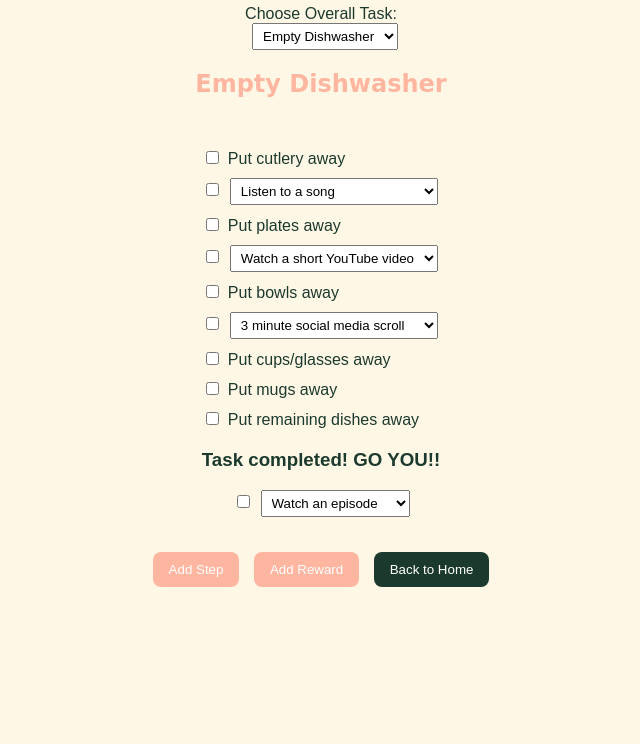
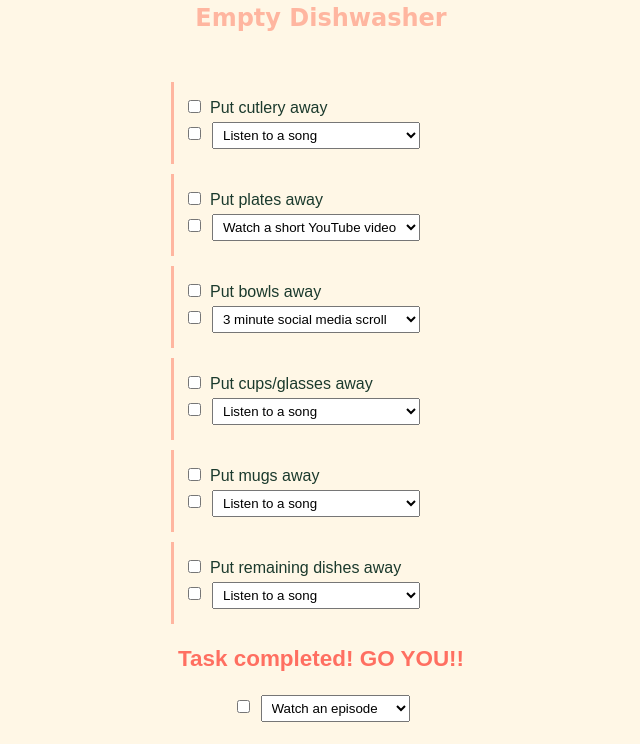
Before and after one commit to staceycicivelli-cpu/ADHD-helper, a plain HTML site: page motivation.html in a window 1280 px wide. Shown: the part 162-906 px from the top of the page, without its empty margins (319-959 px from the left). Before the commit the page ends 840 px from the top, so only its background shows below. Drawn offline with Linux system fonts and the light colour scheme; a web font is replaced by a local one.

Commit message:
Update motivation.html

```diff
--- a/motivation.html
+++ b/motivation.html
@@ -22,9 +22,15 @@ h1, h2 {
   display: inline-block;
   text-align: left;
   margin-top: 20px;
+  min-width: 300px;
+}
+.step-container {
+  margin: 10px 0;
+  padding: 10px;
+  border-left: 3px solid #ffb6a0;
 }
 .check-item {
-  margin: 10px 0;
+  margin: 5px 0;
 }
 .check-item label {
   margin-left: 6px;
@@ -61,6 +67,12 @@ select, input[type="text"] {
 #buttonContainer {
   margin-top: 20px;
 }
+#finalReward {
+  text-align: center;
+  margin-top: 20px;
+  font-size: 1.2em;
+  color: #ff6f61;
+}
 </style>
 </head>
 <body>
@@ -71,6 +83,7 @@ select, input[type="text"] {
 <select id="taskSelect">
   <option value="Empty Dishwasher">Empty Dishwasher</option>
   <option value="Clean Bathroom">Clean Bathroom</option>
+  <option value="Write an Essay">Write an Essay</option>
   <option value="custom">Custom Task...</option>
 </select>
 
@@ -107,6 +120,14 @@ document.addEventListener('DOMContentLoaded', () => {
       { step: 'Clean toilet', reward: 'Stretch for 3 mins' },
       { step: 'Wipe mirror', reward: '' },
       { step: 'Mop floor', reward: '' }
+    ],
+    "Write an Essay": [
+      { step: 'Write a plan/outline', reward: '' },
+      { step: 'Write the first sentence', reward: '' },
+      { step: 'Write an introduction', reward: '' },
+      { step: 'Write the first paragraph', reward: '' },
+      { step: 'Write another paragraph', reward: '' },
+      { step: 'Write a conclusion', reward: '' }
     ]
   };
 
@@ -135,7 +156,7 @@ document.addEventListener('DOMContentLoaded', () => {
       const option = document.createElement('option');
       option.value = opt;
       option.textContent = opt;
-      if(opt===initialText) option.selected = true;
+      if(opt === initialText) option.selected = true;
       select.appendChild(option);
     });
 
@@ -162,8 +183,12 @@ document.addEventListener('DOMContentLoaded', () => {
     return select;
   }
 
-  function addStep(stepText) {
+  function addStep(stepText, rewardText='') {
     if (!stepText) return;
+
+    const stepContainer = document.createElement('div');
+    stepContainer.classList.add('step-container');
+
     const stepDiv = document.createElement('div');
     stepDiv.classList.add('check-item');
 
@@ -174,32 +199,39 @@ document.addEventListener('DOMContentLoaded', () => {
     });
 
     const stepLabel = document.createElement('label');
-    stepLabel.textContent=stepText;
+    stepLabel.textContent = stepText;
 
     stepDiv.appendChild(stepCheckbox);
     stepDiv.appendChild(stepLabel);
+    stepContainer.appendChild(stepDiv);
 
-    const final = document.getElementById('finalReward');
-    stepsContainer.insertBefore(stepDiv, final);
-  }
-
-  function addReward(rewardText='') {
+    // Add reward dropdown under this step
     const rewardDiv = document.createElement('div');
     rewardDiv.classList.add('check-item');
-
     const rewardCheckbox = document.createElement('input');
     rewardCheckbox.type='checkbox';
-    rewardCheckbox.addEventListener('change', ()=>{ if(rewardCheckbox.checked) celebrationSound.play(); });
-
+    rewardCheckbox.addEventListener('change', ()=>{
+      if(rewardCheckbox.checked) celebrationSound.play();
+    });
     const rewardDropdown = createRewardDropdown(rewardText);
     rewardDiv.appendChild(rewardCheckbox);
     rewardDiv.appendChild(rewardDropdown);
 
+    stepContainer.appendChild(rewardDiv);
+
+    // Insert before final reward
     const final = document.getElementById('finalReward');
-    stepsContainer.insertBefore(rewardDiv, final);
+    if(final){
+      stepsContainer.insertBefore(stepContainer, final);
+    } else {
+      stepsContainer.appendChild(stepContainer);
+    }
   }
 
   function addFinalReward(){
+    let existing = document.getElementById('finalReward');
+    if(existing) existing.remove();
+
     const finalContainer = document.createElement('div');
     finalContainer.id='finalReward';
     finalContainer.style.textAlign='center';
@@ -253,8 +285,7 @@ document.addEventListener('DOMContentLoaded', () => {
     stepsContainer.innerHTML='';
     const stepsArray = prefilledTasks[taskName] || [];
     stepsArray.forEach(item=>{
-      addStep(item.step);
-      if(item.reward) addReward(item.reward);
+      addStep(item.step, item.reward);
     });
     addFinalReward();
   }
@@ -280,7 +311,24 @@ document.addEventListener('DOMContentLoaded', () => {
   });
 
   document.getElementById('addRewardBtn').addEventListener('click', ()=>{
-    addReward();
+    // Adds reward to last step container
+    const stepContainers = stepsContainer.querySelectorAll('.step-container');
+    if(stepContainers.length === 0) return;
+    const lastStep = stepContainers[stepContainers.length -1];
+    const rewardDiv = document.createElement('div');
+    rewardDiv.classList.add('check-item');
+
+    const rewardCheckbox = document.createElement('input');
+    rewardCheckbox.type='checkbox';
+    rewardCheckbox.addEventListener('change', ()=>{
+      if(rewardCheckbox.checked) celebrationSound.play();
+    });
+
+    const rewardDropdown = createRewardDropdown();
+    rewardDiv.appendChild(rewardCheckbox);
+    rewardDiv.appendChild(rewardDropdown);
+
+    lastStep.insertBefore(rewardDiv, lastStep.lastChild);
   });
 
   // Load default
```
